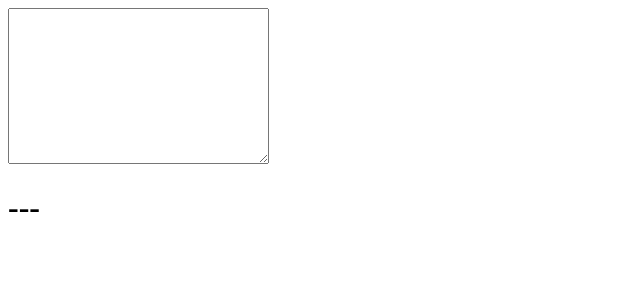
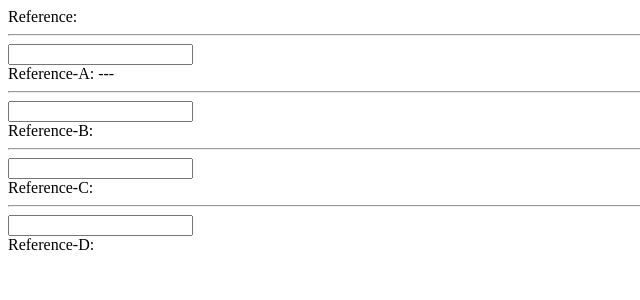
Before and after one commit to Amifeng/egghead-lessons-react-demo, a React (Create React App) app: page / in a window 1280 px wide. Shown: the top 300 px of the page, without its empty margins (0-640 px from the left). Built offline with nearby package versions, Linux system fonts and the light colour scheme.

Commit message:
lesson-09 使用React ref获取对特定组件的引用

```diff
--- a/src/index.js
+++ b/src/index.js
@@ -5,14 +5,16 @@ import ReactDOM from 'react-dom';
 // import State from './lesson05/State'; //by lesson-05
 // import PropsChildren from './lesson06/Props-children'; //by lesson-06
 // import CustomTitle from './lesson07/CustomTitle'; //by lesson-07
-import Events from './lesson08/Events'; //by lesson-08
+// import Events from './lesson08/Events'; //by lesson-08
+import Reference from './lesson09/Reference'
 
 ReactDOM.render(
   // <App txt="This is the prop txt" />,  //by lesson-03
-  // <State />,  //by lesson-05
+  // <State />,  //by lesson-04/ lesson-05
   // <PropsChildren />,  //by lesson-06
   // <CustomTitle />,  //by lesson-07
-  <Events />,  //by lesson-08
+  // <Events />,  //by lesson-08
+  <Reference />,  //by lesson-09
 
   document.getElementById('root')
 );
--- /dev/null
+++ b/src/lesson09/Reference.js
@@ -0,0 +1,72 @@
+import React from 'react';
+import ReactDOM from 'react-dom';
+
+class Reference extends React.Component {
+
+    constructor() {
+        super();
+        this.state = { a: '---' }
+    }
+
+    update() {
+        this.setState({
+            a: this.refs.a.value,
+            b: this.b.value,
+            c: this.c.refs.input.value,
+            d: ReactDOM.findDOMNode(this.d).value
+        })
+    }
+
+    render() {
+        return (
+            <div> Reference:
+                <hr />
+                <input
+                    ref="a"
+                    type="text"
+                    onChange={this.update.bind(this)} />
+                <div>Reference-A: {this.state.a}</div>
+
+                <hr />
+                <input
+                    ref={node => this.b = node}
+                    type="text"
+                    onChange={this.update.bind(this)} />
+                <div>Reference-B: {this.state.b}</div>
+
+                <hr />
+                <Input
+                    ref={component => this.c = component}
+                    update={this.update.bind(this)} />
+                <div>Reference-C: {this.state.c}</div>
+
+                <hr />
+                <InputD
+                    ref={component => this.d = component}
+                    update={this.update.bind(this)} />
+                <div>Reference-D: {this.state.d}</div>
+
+            </div>
+        )
+    }
+}
+
+class Input extends React.Component {
+    render() {
+        return (
+            <div>
+                <input ref="input" type="text" onChange={this.props.update} />
+            </div>
+        )
+    }
+}
+
+class InputD extends React.Component {
+    render() {
+        return (
+            <input type="text" onChange={this.props.update} />
+        )
+    }
+}
+
+export default Reference
```
